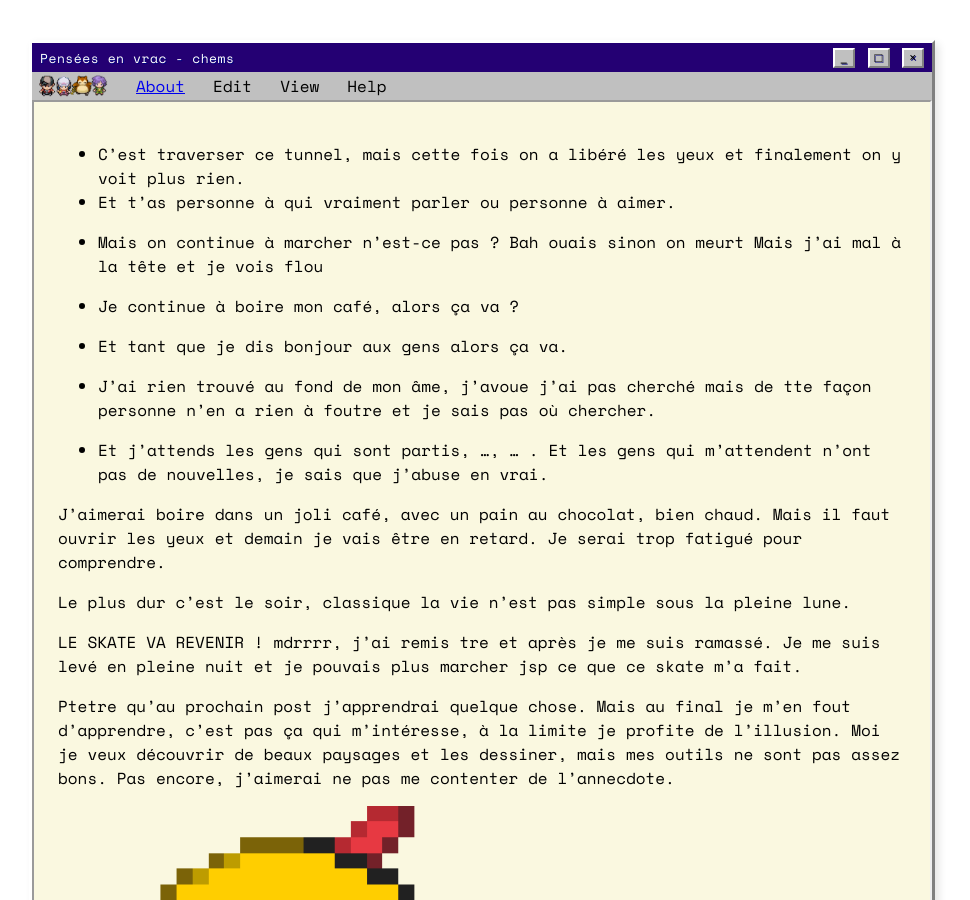
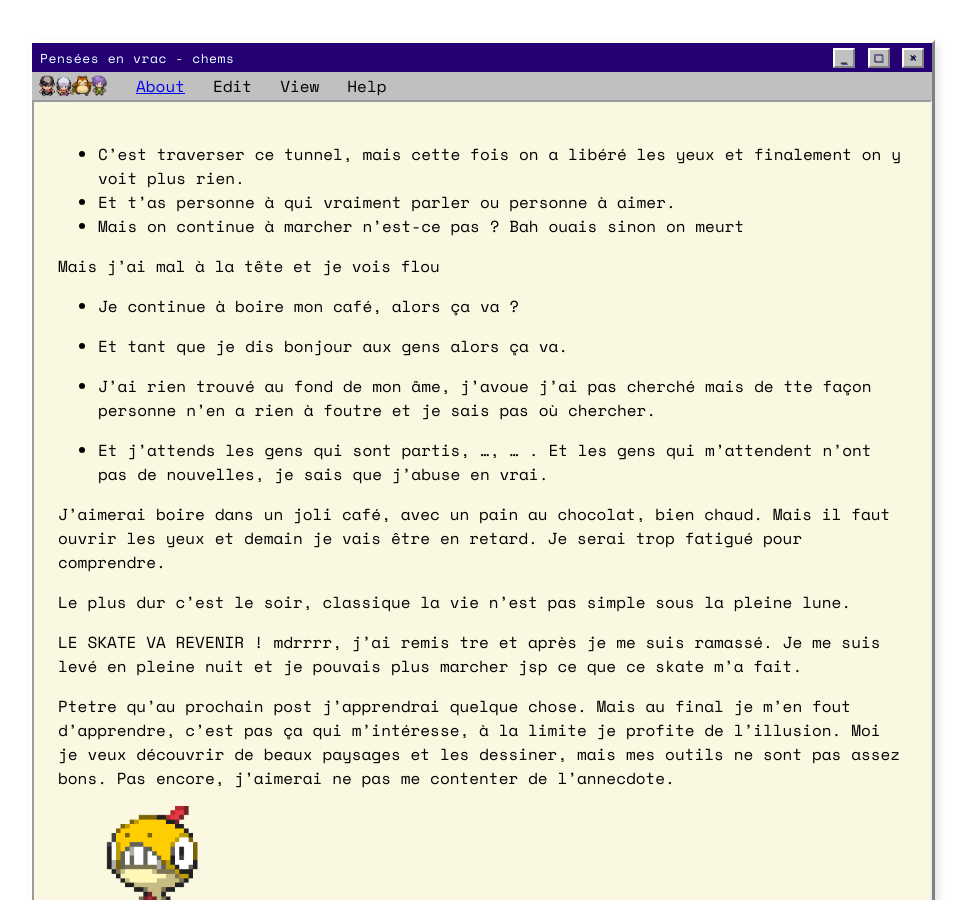
Before and after one commit to 3imaginaryboys3/3imaginaryboys3.github.io, a Jekyll site: the page built from _posts/2026-03-12-pens-es-en-vrac.md, in a window 1280 px wide and 900 px high. Shown: the whole window, without its empty margins (158-1128 px from the left). Built offline with Jekyll 4.4.1, drawn with Linux system fonts in a browser that asks for light colours; some web fonts are replaced; comment, search, counter and statistics services are not loaded.

Commit message:
Update 2026-03-12-pens-es-en-vrac.md

```diff
--- a/_posts/2026-03-12-pens-es-en-vrac.md
+++ b/_posts/2026-03-12-pens-es-en-vrac.md
@@ -9,6 +9,7 @@ logo: Perso_Chems.png
 - C'est traverser ce tunnel, mais cette fois on a libéré les yeux et finalement on y voit plus rien.
 - Et t'as personne à qui vraiment parler ou personne à aimer.
 - Mais on continue à marcher n'est-ce pas ? Bah ouais sinon on meurt
+
 Mais j'ai mal à la tête et je vois flou
 
 - Je continue à boire mon café, alors ça va ?
@@ -27,6 +28,6 @@ LE SKATE VA REVENIR ! mdrrrr, j'ai remis tre et après je me suis ramassé. Je m
 Ptetre qu'au prochain post j'apprendrai quelque chose. Mais au final je m'en fout d'apprendre, c'est pas ça qui m'intéresse, à la limite je profite de l'illusion. Moi je veux découvrir de beaux paysages et les dessiner, mais mes outils ne sont pas assez bons. Pas encore, j'aimerai ne pas me contenter de l'annecdote.
 
 <figure>
-  <img src="{{site.baseurl}}/assets/img/scraggy.gif" alt="scraggy" width="70%">
+  <img src="{{site.baseurl}}/assets/img/scraggy.gif" alt="scraggy" width="20%">
   <figcaption></figcaption>
 </figure>
```
